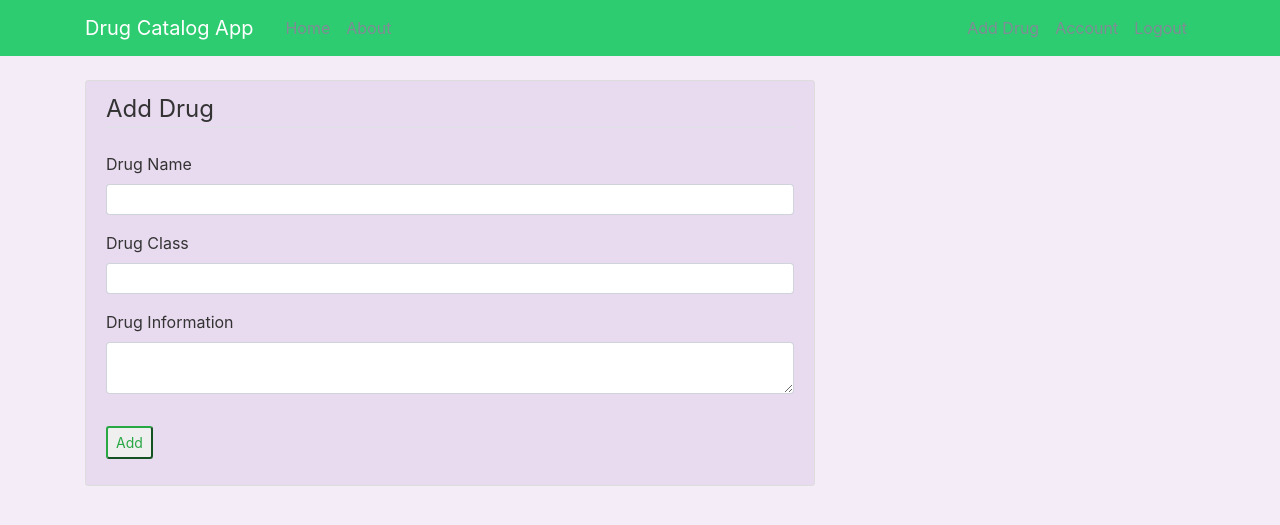
After one commit to MinnieSmith/catalog-app-v2, a Flask app: page /drug/add in a window 1280 px wide. The commit adds this page. Shown: the top 525 px of the page. Run offline with Flask 2, Linux system fonts and the light colour scheme; a user stored in the database is signed in; tables that the repository leaves empty hold one stand-in row (values such as "Sample post"); some libraries are stand-ins or nearby versions.

```diff
--- a/app.py
+++ b/app.py
@@ -4,7 +4,7 @@ from flask import Flask, render_template, request, redirect, jsonify, url_for, f
 from sqlalchemy import create_engine, asc
 from sqlalchemy.orm import sessionmaker
 from database_setup import Base, DrugClass, Drug, DrugInformation, NewDrugs, NewDrugInformation, User
-from forms import RegistrationForm, LoginForm, UpdateAccountForm
+from forms import RegistrationForm, LoginForm, UpdateAccountForm, PostForm
 from flask_bcrypt import Bcrypt
 from flask_login import LoginManager, login_user, logout_user, current_user, user_logged_out, login_required
 from save_picture import save_profile_picture
@@ -46,7 +46,8 @@ def load_user(id):
 def home():
     drug_classes = session.query(DrugClass).order_by(asc(DrugClass.name))
     new_drugs = session.query(NewDrugs).order_by(asc(NewDrugs.name))
-    return render_template('home.html', drugclasses=drug_classes, newdrugs=new_drugs)
+    drugs = session.query(Drug).filter_by(drug_class_id=DrugClass.id)
+    return render_template('home.html', drugclasses=drug_classes, newdrugs=new_drugs, drugs=drugs)
 
 
 @app.route("/register", methods=['GET', 'POST'])
@@ -74,6 +75,7 @@ def login():
         user = session.query(User).filter_by(email=form.email.data).first()
         if user and bcrypt.check_password_hash(user.password, form.password.data):
             login_user(user, remember=form.remember.data)
+            flash('Welcome!', 'success')
             return redirect(url_for('account'))
         else:
             flash('Login Unsuccessful. Please check email and password', 'danger')
@@ -120,6 +122,24 @@ def edit_account():
     return render_template('edit_account.html', image_file=image_file, form=form)
 
 
+@app.route("/drug/add", methods=['GET', 'POST'])
+@login_required
+def add_drug():
+    form = PostForm()
+    if form.validate_on_submit():
+        drug_class = DrugClass(name=form.drug_class.data, user_id=current_user.id)
+        drug = Drug(name=form.name.data, drug_class_id=drug_class.id, user_id=current_user.id)
+        drug_info = DrugInformation(name=form.name.data, information=form.drug_info.data,
+                                    drug_class_id=drug_class.id, user_id=current_user.id)
+        session.add(drug_class)
+        session.add(drug)
+        session.add(drug_info)
+        session.commit()
+        flash('Drug has been added!', 'success')
+        return redirect(url_for('account'))
+    return render_template('add_drug.html', form=form)
+
+
 if __name__ == '__main__':
     app.debug = True
     app.run(host='0.0.0.0', port=8000)
--- a/format_picture.py
+++ b/format_picture.py
@@ -32,7 +32,6 @@ def image_transpose_exif(i):
         return i
     else:
         return functools.reduce(type(i).transpose, seq, i)
-
 
 
 def centered_crop_np(i, new_height, new_width):
--- a/forms.py
+++ b/forms.py
@@ -2,7 +2,7 @@ from flask_wtf import FlaskForm
 from flask_wtf.file import FileField, FileAllowed
 from sqlalchemy import create_engine, asc
 from sqlalchemy.orm import sessionmaker
-from wtforms import StringField, PasswordField, SubmitField, BooleanField
+from wtforms import StringField, PasswordField, SubmitField, BooleanField, TextAreaField, IntegerField
 from wtforms.validators import DataRequired, Length, Email, EqualTo, ValidationError
 from database_setup import User, Base
 from flask_login import current_user
@@ -61,3 +61,10 @@ class UpdateAccountForm(FlaskForm):
             user = session.query(User).filter_by(email=email.data).first()
             if user:
                 raise ValidationError('That email is taken. Please choose a different one.')
+
+
+class PostForm(FlaskForm):
+    name = StringField('Drug Name', validators=[DataRequired()])
+    drug_class = StringField('Drug Class', validators=[DataRequired()])
+    drug_info = TextAreaField('Drug Information', validators=[DataRequired()])
+    submit = SubmitField('Add')
--- a/static/main.css
+++ b/static/main.css
@@ -30,9 +30,6 @@ h1, h2, h3, h4, h5, h6 {
 }
 
 .flash-message {
-  padding: 10px 20px;
-  border: 1px solid #dddddd;
-  border-radius: 3px;
   margin-bottom: 20px;
 }
 
--- a/templates/account.html
+++ b/templates/account.html
@@ -1,16 +1,16 @@
 {% extends "layout.html" %}
-
- {% block content %}
+{% block content %}
 <div class="content-section">
       <div class="media">
         <img class="rounded-circle account-img align-self-center mr-3" src="{{ image_file }}">
         <div class="media-body">
-          <h6 class="account-heading">Welcome {{ current_user.username }}!</h6>
+          <h6 class="account-heading">{{ current_user.username }}</h6>
             <p class="text-secondary">{{ current_user.email }}</p>
                 <a href="{{ url_for('edit_account') }}" class="btn btn-outline-warning btn-sm" role="button">Edit</a>
         </div>
       </div>
   </div>
+{% include "flash.html" %}
 <main role="main" class="container">
   <div class="row">
     <div class="col-md-8">
--- /dev/null
+++ b/templates/add_drug.html
@@ -0,0 +1,61 @@
+{% extends "layout.html" %}
+{% block content %}
+<main role="main" class="container">
+  <div class="row">
+    <div class="col-md-8">
+        <div class="registration">
+            <form method="POST" action="">
+            {{ form.hidden_tag() }}
+            <fieldset class="form-group">
+                <legend class="border-bottom mb-4">Add Drug</legend>
+                <div class="form-group">
+                    {{ form.name.label(class="form-control-label-sm") }}
+                    {% if form.name.errors %}
+                        {{ form.name(class="form-control form-control-sm is-invalid") }}
+                        <div class="invalid-feedback">
+                            {% for error in form.name.errors %}
+                                <span>{{ error }}</span>
+                            {% endfor %}
+                        </div>
+                    {% else %}
+                        {{ form.name(class="form-control form-control-sm") }}
+                    {% endif %}
+                </div>
+                <div class="form-group">
+                    {{ form.drug_class.label(class="form-control-label-sm") }}
+                    {% if form.drug_class.errors %}
+                        {{ form.drug_class(class="form-control form-control-sm is-invalid") }}
+                        <div class="invalid-feedback">
+                            {% for error in form.drug_class.errors %}
+                                <span>{{ error }}</span>
+                            {% endfor %}
+                        </div>
+                    {% else %}
+                        {{ form.drug_class(class="form-control form-control-sm") }}
+                    {% endif %}
+                </div>
+                <div class="form-group">
+                    {{ form.drug_info.label(class="form-control-label-sm") }}
+                    {% if form.drug_info.errors %}
+                        {{ form.drug_info(class="form-control form-control-lg is-invalid") }}
+                        <div class="invalid-feedback">
+                            {% for error in form.drug_info.errors %}
+                                <span>{{ error }}</span>
+                            {% endfor %}
+                        </div>
+                    {% else %}
+                        {{ form.drug_info(class="form-control form-control-sm") }}
+                    {% endif %}
+                </div>
+            </fieldset>
+            <div class="form-group">
+                {{ form.submit(class="btn-sm btn-outline-success") }}
+            </div>
+        </form>
+    </div>
+    </div>
+  </div>
+ </main>
+
+
+ {% endblock content %}
--- a/templates/layout.html
+++ b/templates/layout.html
@@ -28,6 +28,7 @@
         <!-- Navbar Right Side -->
         <div class="navbar-nav">
             {% if current_user.is_authenticated %}
+                <a class="nav-item nav-link" href="{{ url_for('add_drug') }}">Add Drug</a>
                 <a class="nav-item nav-link" href="{{ url_for('account') }}">Account</a>
                 <a class="nav-item nav-link" href="{{ url_for('logout') }}">Logout</a>
             {% else %}
```
Also changed, not shown: templates/home.html (+12 -2 lines).
